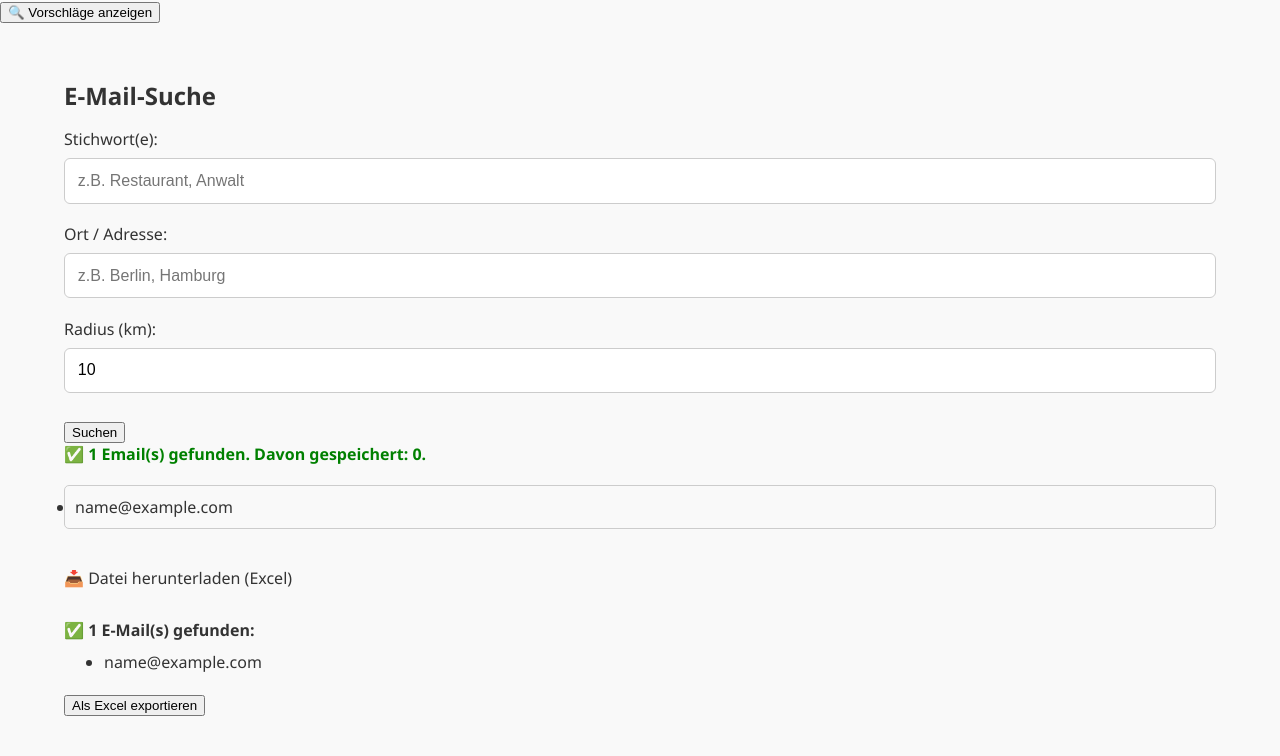
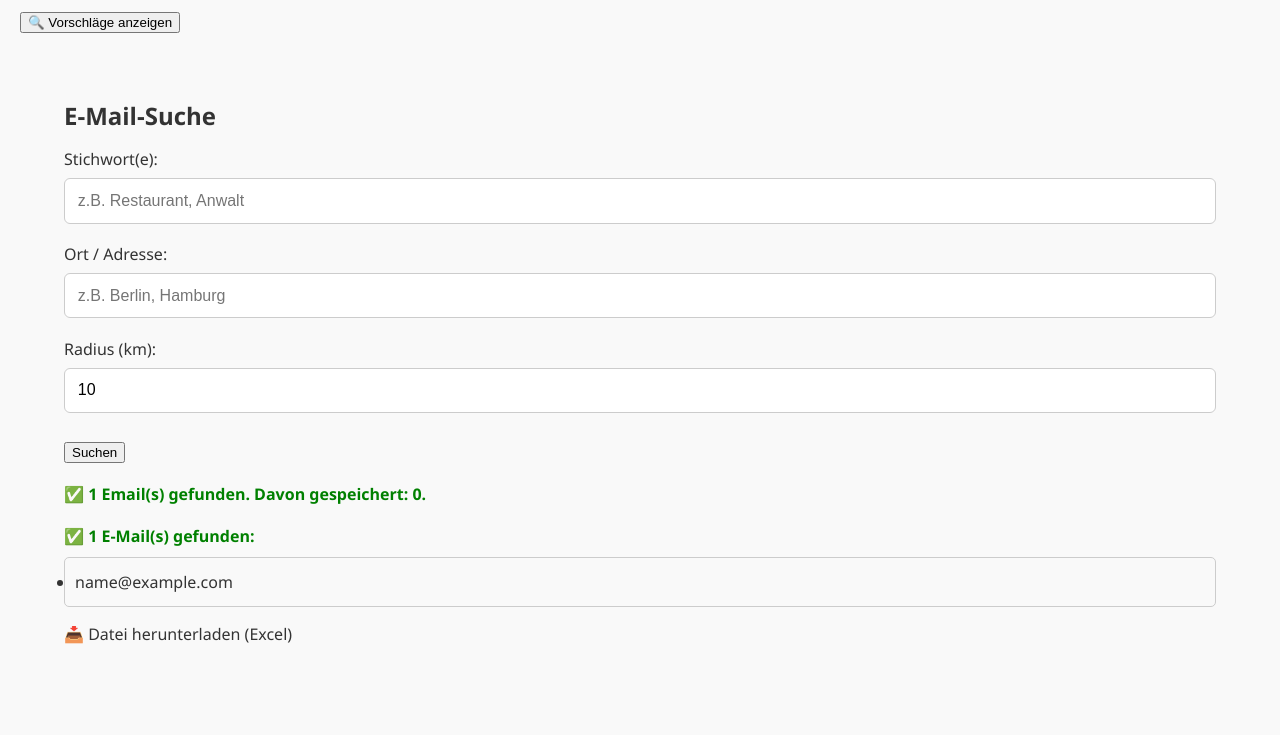
Before and after one commit to MerabTserodze/leadgen-app, a Flask app: page /emails in a window 1280 px wide. Shown: the part 65-821 px from the top of the page. After the commit the page ends 709 px from the top, so only its background shows below. Run offline with Flask 3, Linux system fonts and the light colour scheme; the visitor is signed in with stand-in values (Sample User, id 1); tables that the repository leaves empty hold one stand-in row (values such as "Sample post").

Commit message:
Update emails.html

```diff
--- a/templates/emails.html
+++ b/templates/emails.html
@@ -14,9 +14,29 @@
     }
 
     .results-count {
-      margin-top: 30px;
+      margin-top: 20px;
+      font-weight: bold;
+      color: green;
+    }
+
+    .email-list {
+      padding: 10px;
+      border: 1px solid #ccc;
+      border-radius: 5px;
+      margin-top: 10px;
+    }
+
+    .email-list li {
+      margin: 3px 0;
+    }
+
+    .message-box {
+      margin-top: 20px;
       font-weight: bold;
     }
+
+    .message-box.green { color: green; }
+    .message-box.red { color: red; }
   </style>
 </head>
 <body>
@@ -32,15 +52,18 @@
     <li><a href="/logout">Logout</a></li>
   </ul>
 </div>
-  <div class="mb-2">
+
+<!-- Vorschläge anzeigen -->
+<div class="mb-2" style="padding: 10px 20px;">
   <button type="button" class="btn btn-outline-info btn-sm" onclick="getSuggestions()">🔍 Vorschläge anzeigen</button>
   <ul id="suggestions" class="list-group mt-2"></ul>
 </div>
 
+<!-- Hauptinhalt -->
 <div class="container" style="padding: 40px 20px;">
   <h2>E-Mail-Suche</h2>
 
-    <!-- Suchformular -->
+  <!-- Formular -->
   <form method="POST" action="/emails" onsubmit="showLoading()">
     <label for="keyword">Stichwort(e):</label>
     <input type="text" id="keyword" name="keyword" class="form-input" required placeholder="z.B. Restaurant, Anwalt" />
@@ -54,44 +77,40 @@
     <button type="submit" class="btn" style="margin-top: 10px;">Suchen</button>
   </form>
 
-    <!-- Loading-Anzeige -->
+  <!-- Loading -->
   <div class="loading" id="loading">🔄 Suche läuft, bitte warten...</div>
+
+  <!-- Nachricht -->
   {% if message %}
-    <div style="margin-bottom: 20px; font-weight: bold; color: {% if "✅" in message %}green{% else %}red{% endif %};">
+    <div class="message-box {% if '✅' in message %}green{% else %}red{% endif %}">
       {{ message }}
     </div>
   {% endif %}
-
-    {% if results %}
-    <ul style="padding: 10px; border: 1px solid #ccc; border-radius: 5px;">
-    {% for email in results %}
-      <li>{{ email }}</li>
-    {% endfor %}
-    </ul>
-
-  <br>
-  <a href="/download" class="btn btn-success">📥 Datei herunterladen (Excel)</a>
-{% endif %}
-
 
   <!-- Ergebnisse -->
   {% if results %}
     <div class="results-count">
       ✅ {{ results|length }} E-Mail(s) gefunden:
     </div>
-      <ul style="margin-top: 10px;">
+    <ul class="email-list">
       {% for email in results %}
         <li>{{ email }}</li>
       {% endfor %}
     </ul>
 
     <!-- Excel-Export -->
-      <form action="/export" method="get" style="margin-top: 20px;">
-        <button type="submit" class="btn btn-secondary">Als Excel exportieren</button>
-      </form>
+    <div style="margin-top: 15px;">
+      <a href="/download" class="btn btn-success">📥 Datei herunterladen (Excel)</a>
+    </div>
+  {% elif request.method == "POST" %}
+    <div class="message-box red">❌ Keine Ergebnisse gefunden.</div>
 
-    {% elif request.method == "POST" %}
-      <p style="margin-top: 30px;">❌ Keine Ergebnisse gefunden.</p>
+    <!-- Automatisches Reload nach 5 Sekunden -->
+    <script>
+      setTimeout(function() {
+        window.location.reload();
+      }, 5000);
+    </script>
   {% endif %}
 </div>
 
@@ -99,8 +118,7 @@
   function showLoading() {
     document.getElementById('loading').style.display = 'block';
   }
-  </script>
-<script>
+
   function getSuggestions() {
     const topic = document.querySelector('input[name="keyword"]').value;
     if (!topic) return alert("Bitte gib ein Thema ein.");
```
Lines whose indentation alone changed are shown as unchanged.
